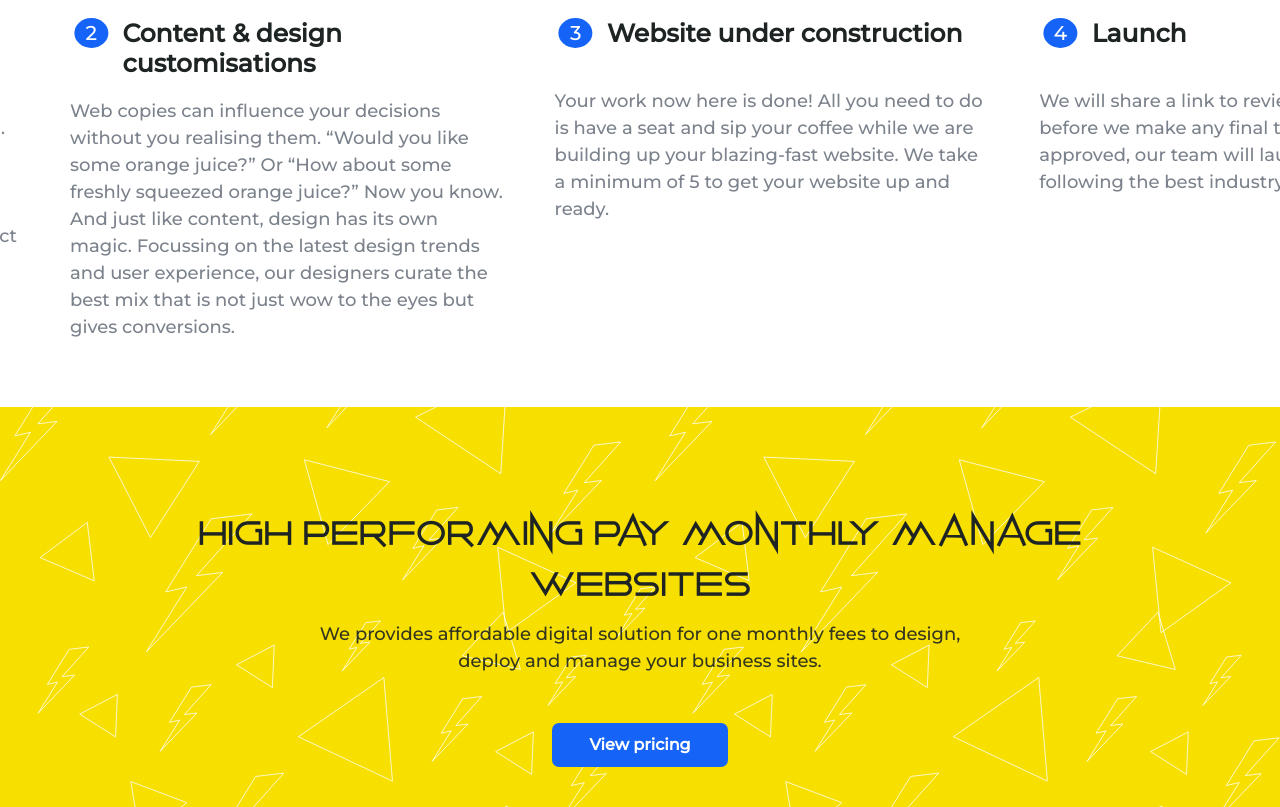
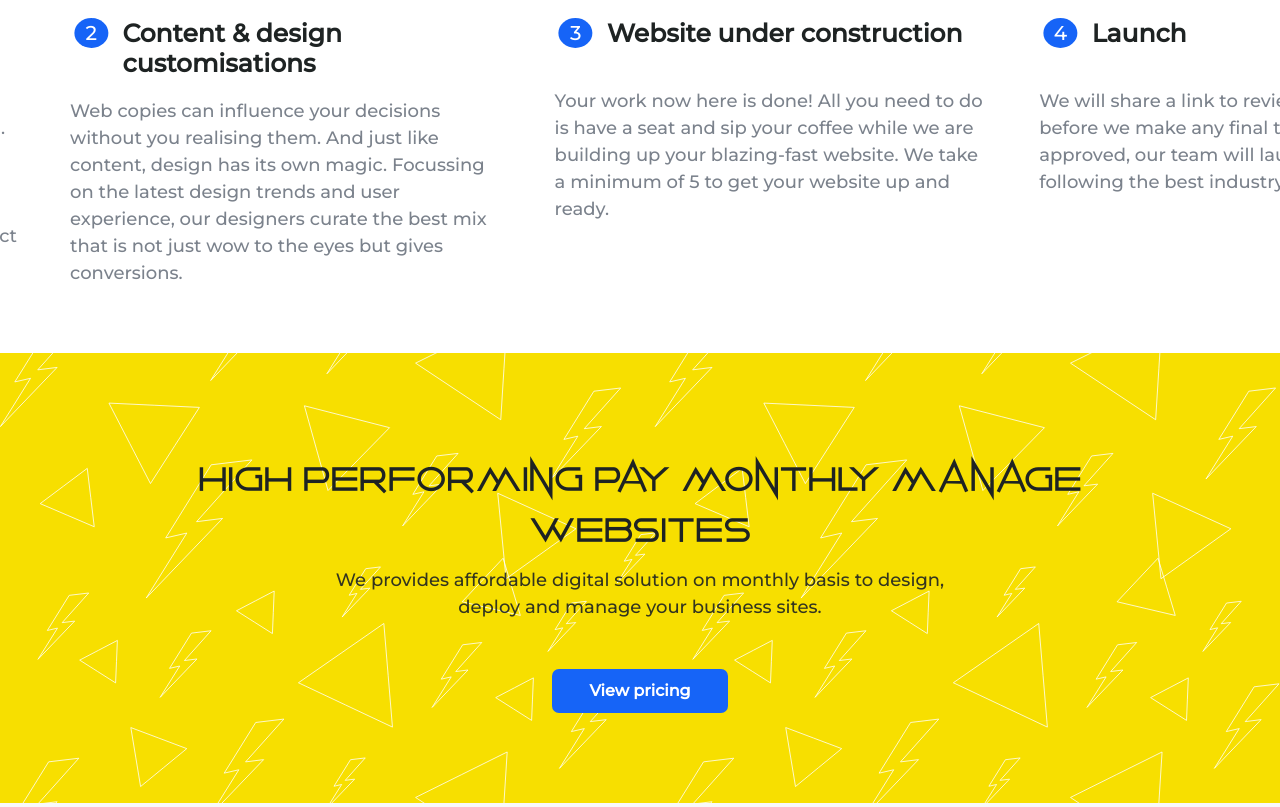
Before and after one commit to akg22012/thunderbolt, a Gatsby site: page /how-it-works in a window 1280 px wide. Shown: the part 2916-3723 px from the top of the page. Built offline with nearby package versions, Linux system fonts and the light colour scheme; Gatsby itself is replaced by a stand-in of ours.

Commit message:
works page changes done

```diff
--- a/src/pages/how-it-works.jsx
+++ b/src/pages/how-it-works.jsx
@@ -284,7 +284,7 @@ const HowItWorks = () => {
                    <h3 className="title"> Content & design customisations</h3>
                 </div>
 
-                <p className="Descriptions">Web copies can influence your decisions without you realising them. “Would you like some orange juice?” Or “How about some freshly squeezed orange juice?” Now you know.
+                <p className="Descriptions">Web copies can influence your decisions without you realising them.
 And just like content, design has its own magic. Focussing on the latest design trends and user experience, our designers curate the best mix that is not just wow to the eyes but gives conversions.
 </p>
             </div>
@@ -542,7 +542,7 @@ With over a decade of experience in the industry, we can definitely help you ran
               </p>
               <div className="hiw-hero-three-span-parent">
                 <span className="hiw-hero-three-inside-des ">
-                 We provides affordable digital solution for one monthly fees to design, deploy and manage your business sites.
+                We provides affordable digital solution on monthly basis to design, deploy and manage your business sites.
                 </span>
               </div>
               <br />
```
